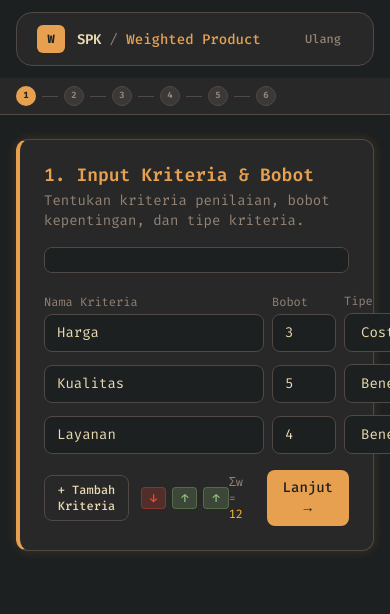
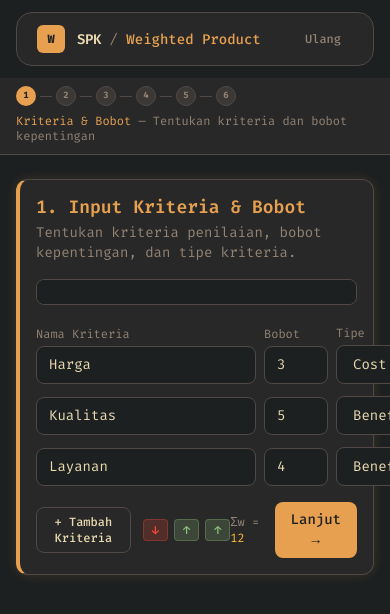
Before and after one commit to rywndr/spk-wp, a React (Vite) app: page / in a window 390 px wide. Shown: the top 614 px of the page. Built offline with nearby package versions, Linux system fonts and the light colour scheme.

Commit message:
style: reduce StepCard padding on mobile and add active step label to MobileProgressBar

```diff
--- a/src/components/layout/Sidebar.tsx
+++ b/src/components/layout/Sidebar.tsx
@@ -37,13 +37,17 @@ export function Sidebar() {
 export function MobileProgressBar() {
   const { steps, currentStep, completedSteps } = useStepProgress()
 
+  const activeStep = steps.find((s) => s.id === currentStep)
+
   return (
-    <div className="flex md:hidden w-full bg-gruvbox-surface border-b border-gruvbox-border px-4 py-2 gap-1.5 overflow-x-auto">
+    <div className="flex md:hidden flex-col w-full bg-gruvbox-surface border-b border-gruvbox-border px-4 pt-2 pb-2.5 gap-2">
+      {/* dot row */}
+      <div className="flex items-center gap-1 overflow-x-auto">
         {steps.map((step, i) => {
           const isActive = currentStep === step.id
           const isDone = completedSteps.has(step.id)
           return (
-          <div key={step.id} className="flex items-center gap-1.5 flex-shrink-0">
+            <div key={step.id} className="flex items-center gap-1 flex-shrink-0">
               <div
                 className={cn(
                   'w-5 h-5 rounded-full flex items-center justify-center text-[9px] font-mono font-bold transition-all',
@@ -57,7 +61,7 @@ export function MobileProgressBar() {
               {i < steps.length - 1 && (
                 <div
                   className={cn(
-                  'w-4 h-px',
+                    'w-3 h-px',
                     isDone ? 'bg-gruvbox-green' : 'bg-gruvbox-border',
                   )}
                 />
@@ -66,5 +70,13 @@ export function MobileProgressBar() {
           )
         })}
       </div>
+      {/* active step label */}
+      {activeStep && (
+        <p className="text-xs font-mono text-gruvbox-orange leading-tight">
+          {activeStep.label}
+          <span className="text-gruvbox-muted"> — {activeStep.description}</span>
+        </p>
+      )}
+    </div>
   )
 }
--- a/src/components/shared/StepCard.tsx
+++ b/src/components/shared/StepCard.tsx
@@ -18,7 +18,7 @@ export function StepCard({
   return (
     <div
       className={cn(
-        'rounded-xl border border-gruvbox-border bg-gruvbox-surface p-6 transition-all duration-300',
+        'rounded-xl border border-gruvbox-border bg-gruvbox-surface p-4 sm:p-6 transition-all duration-300',
         isActive
           ? 'border-l-4 border-l-gruvbox-orange shadow-[0_0_12px_rgba(230,160,80,0.15)]'
           : 'opacity-40 pointer-events-none',
```
Lines whose indentation alone changed are shown as unchanged.
